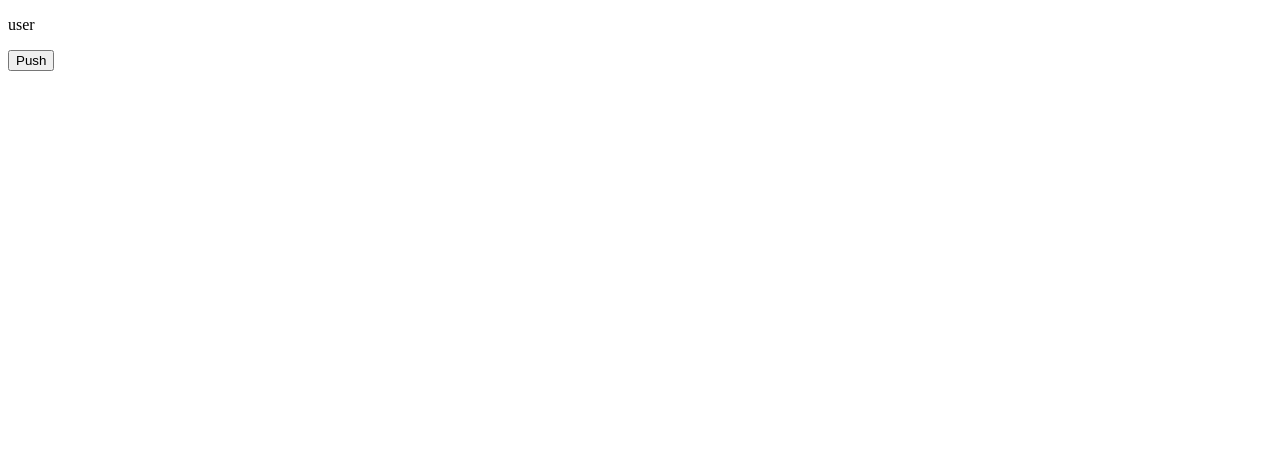
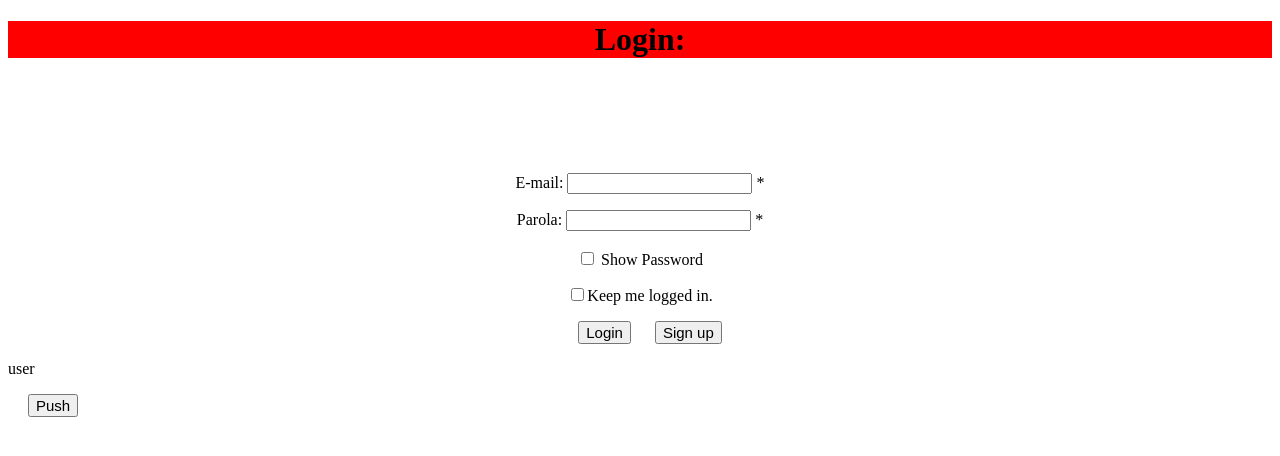
Before and after one commit to philip-popescu/ip_project, a Flask app: page /login/user in a window 1280 px wide. Before the commit the part shown is almost empty. Shown: the top 456 px of the page. Run offline with Flask 2, Linux system fonts and the light colour scheme; parts of the project's set-up code (start-up, migrations or seed data) failed here and were passed over; some libraries are stand-ins or nearby versions.

Commit message:
Add files via upload

```diff
--- a/templates/Login.html
+++ b/templates/Login.html
@@ -5,20 +5,52 @@
     <meta name="viewport"
           content="width=device-width, user-scalable=no, initial-scale=1.0, maximum-scale=1.0, minimum-scale=1.0">
     <meta http-equiv="X-UA-Compatible" content="ie=edge">
+    <link rel="stylesheet" type="text/css" href="../static/login.css"/>
     <title>Document</title>
     <style>
         {% if login_type == 'user' %}
-           <!-- Cod de style pt pagina de 'user'-->
+        /*<!-- Cod de style pt pagina de 'user'-->*/
         {% else %}
-           <!-- Cod de style pt pagina de 'employee' -->
+        /*<!-- Cod de style pt pagina de 'employee' -->*/
         {% endif %}
     </style>
 </head>
+<body>
 
-<body>
-    <p id="yes">{{ login_type }}</p>
-    <button id="b" onclick="hello();">Push</button>
-    <p id="bp"></p>
+<h1 align="center">Login:</h1>
+
+<div align="center" class="alert" id="alert">
+    <span class="closebtn" onclick="this.parentElement.style.display='none';">&times;</span>
+    Looks like you forgot something
+</div>
+
+<p align="center">
+    <label for="email">E-mail:</label>
+    <input type="email" id="email" name="email"> *
+</p>
+
+<p align="center">
+    <label for="passw">Parola:</label>
+    <input type="password" id="passw"> * <br><br>
+    <label>
+        <input type="checkbox" onclick="showPass()">
+    </label>Show Password
+</p>
+
+<p align="center">
+    <input type="checkbox" id="keepLogIn">Keep me logged in.</input>
+</p>
+
+<p align="center">
+    <button align="left" onclick="displayErr()"> Login </button>
+    <button align="right"> Sign up </button>
+</p>
+
+<script src="../static/login.js'"></script>
+
+<p id="yes">{{ login_type }}</p>
+<button id="b" onclick="hello();">Push</button>
+<p id="bp"></p>
 </body>
 
 <script>
```
